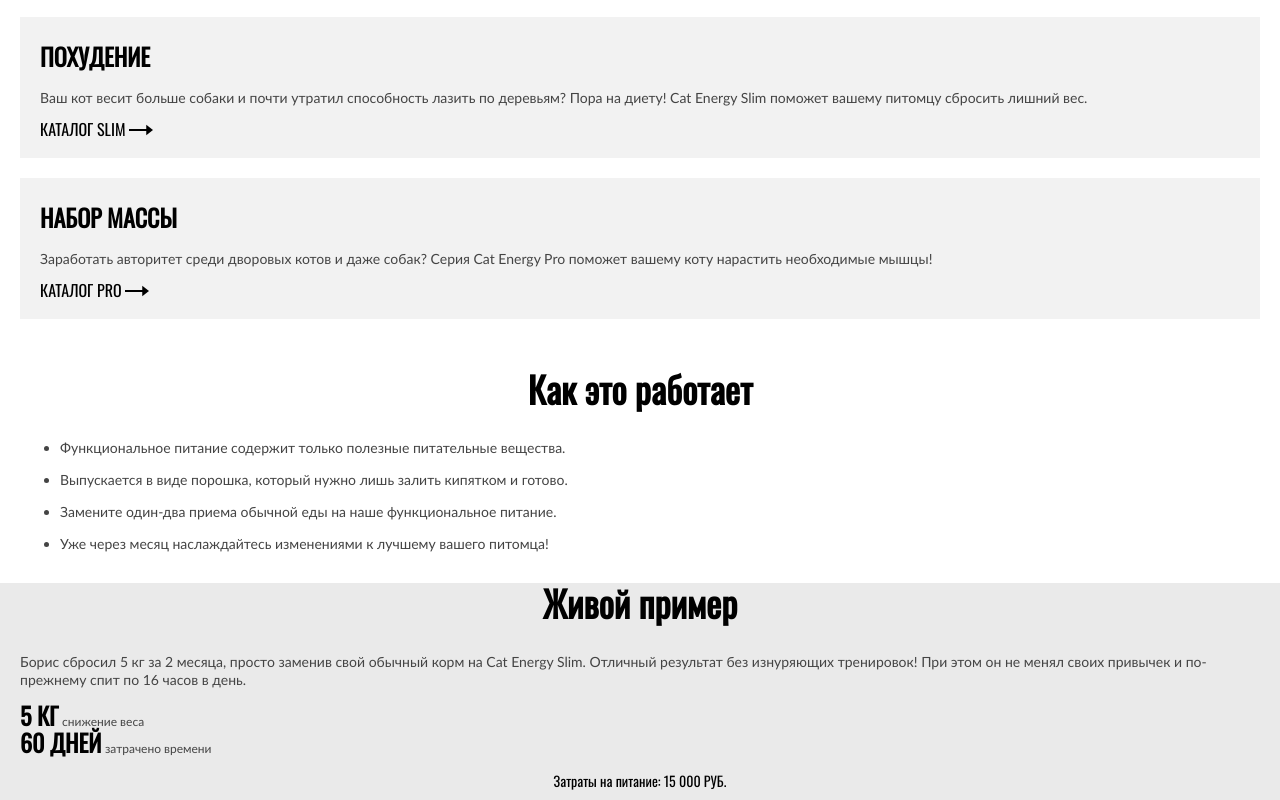
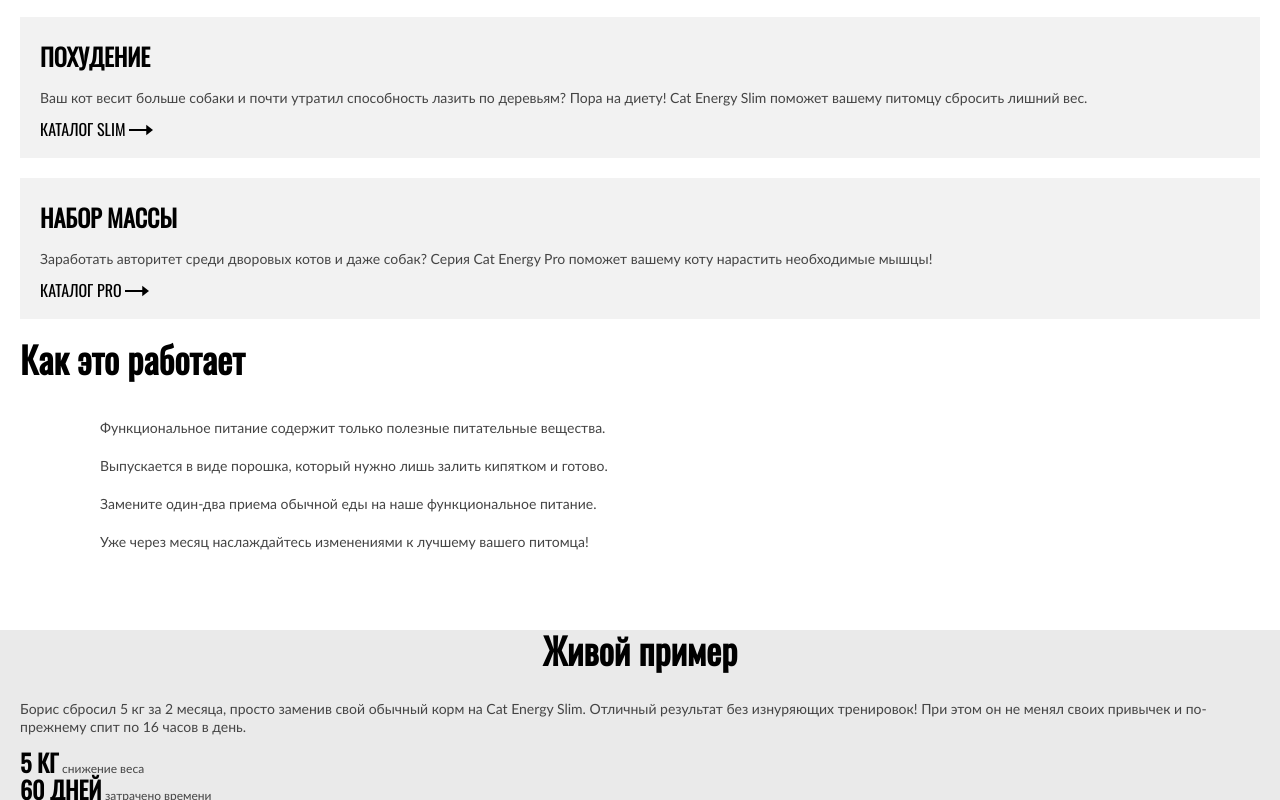
Before and after one commit to htmlacademy-adaptive/2252087-cat-energy-29, a website: page source/index.html in a window 1280 px wide. Shown: the part 443-1243 px from the top of the page. Drawn offline with nearby package versions, Linux system fonts and the light colour scheme; files that its build step writes are made by us from their sources.

Commit message:
add paddings/margins for about module

```diff
--- a/source/sass/about.scss
+++ b/source/sass/about.scss
@@ -1,12 +1,33 @@
+.about {
+  padding-bottom: 49px;
+}
+
 .about__title {
+  margin: 0;
+  margin-bottom: 40px;
   font-size: 36px;
   line-height: 40px;
-  text-align: center;
   color: $black;
   font-family: "Oswald", "Arial", sans-serif;
 }
 
+.about__list {
+  margin: 0;
+  padding: 0;
+  list-style-type: none;
+}
+
+.about__item {
+  margin-bottom: 20px;
+  padding-left: 80px;
+}
+
+.about__item:last-child {
+  margin-bottom: 0;
+}
+
 .about__text {
+  margin: 0;
   line-height: 18px;
   color: $special_dark-grey;
   font-family: "Lato", "Arial", sans-serif;
```
